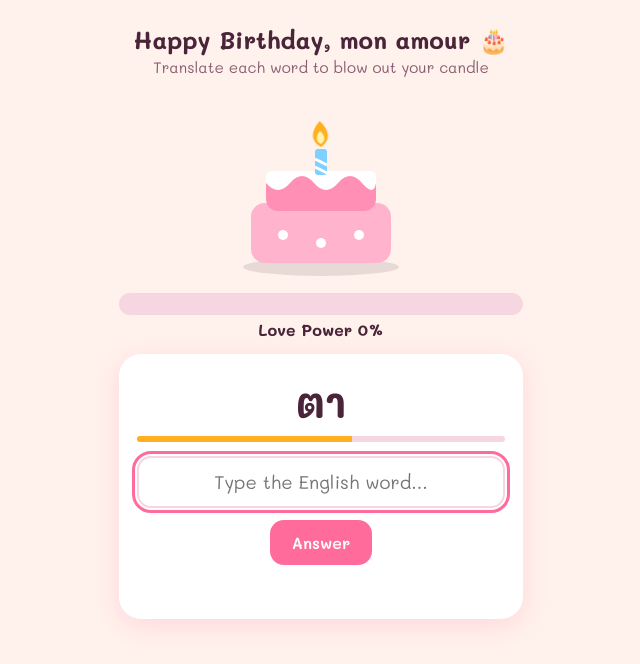
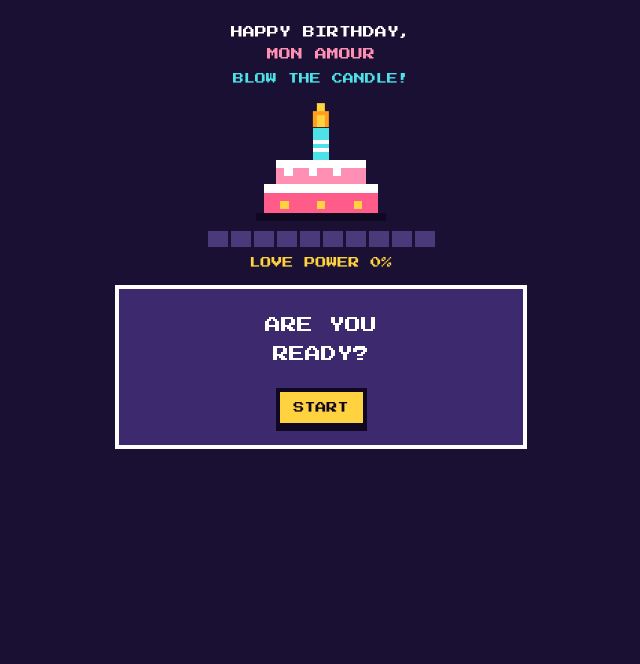
Before and after one commit to ttplayday/bd-cake, a plain HTML site: page index.html in a window 1280 px wide. Shown: the whole page, without its empty margins (319-959 px from the left). Drawn offline with Linux system fonts and the light colour scheme.

Commit message:
Add files via upload

```diff
--- a/index.html
+++ b/index.html
@@ -3,121 +3,140 @@
 <head>
 <meta charset="utf-8">
 <meta name="viewport" content="width=device-width, initial-scale=1, viewport-fit=cover">
-<title>Blow the Candle! 🎂</title>
-<link href="https://fonts.googleapis.com/css2?family=Mali:wght@400;600;700&display=swap" rel="stylesheet">
+<title>Blow the Candle!</title>
+<link href="https://fonts.googleapis.com/css2?family=Press+Start+2P&family=Chakra+Petch:wght@500&display=swap" rel="stylesheet">
 <style>
-:root{--bg:#fff1ec;--ink:#4a2438;--sub:#8a5c70;--card:#ffffff;--pink:#ff6b9a;--pink2:#ffb3cc;--track:#f6d6e0;--flame:#ffb020;--ok:#2e9e6b;--bad:#d6455d;box-sizing:border-box;padding-top:env(safe-area-inset-top,0px);padding-bottom:env(safe-area-inset-bottom,0px);color-scheme:light}
-@media (prefers-color-scheme:dark){:root:not([data-theme="light"]){--bg:#2a1620;--ink:#ffe8ef;--sub:#d9a6b8;--card:#3b212d;--track:#5a3445;color-scheme:dark}}
+:root{--bg:#1a1033;--panel:#2a1a4f;--card:#3d2a6e;--pink:#ff5c8a;--yel:#ffd23f;--cy:#4de1e8;--grn:#6bd66b;--red:#ff6b6b;--dk:#0f0820;color-scheme:dark;box-sizing:border-box;padding-top:env(safe-area-inset-top,0px);padding-bottom:env(safe-area-inset-bottom,0px)}
 *{box-sizing:border-box}
 html,body{margin:0;min-height:100%}
-body{background:var(--bg);color:var(--ink);font-family:'Mali','Noto Sans Thai',system-ui,sans-serif;display:flex;justify-content:center}
-main{width:100%;max-width:440px;padding:20px 18px 32px;text-align:center}
-h1{font-size:1.5rem;margin:4px 0 2px}
-.sub{color:var(--sub);margin:0 0 8px;font-size:.95rem}
-.cake{width:200px;height:200px;margin:6px auto 0;display:block}
-.flame{transform-origin:100px 62px;animation:flick .5s ease-in-out infinite alternate;transition:opacity .6s}
-.out .flame{opacity:0;animation:none}
-.smoke{opacity:0}
-.out .smoke{animation:rise 2.4s ease-out 2}
-@keyframes flick{from{transform:scale(1,1) rotate(-3deg)}to{transform:scale(.9,1.12) rotate(3deg)}}
-@keyframes rise{0%{opacity:.7;transform:translateY(0)}100%{opacity:0;transform:translateY(-26px)}}
-.bar{height:22px;background:var(--track);border-radius:99px;overflow:hidden;margin:8px 0 4px}
-.fill{height:100%;width:0;background:linear-gradient(90deg,var(--pink2),var(--pink));border-radius:99px;transition:width .35s}
-.pct{font-weight:700;margin:0 0 14px}
-.card{background:var(--card);border-radius:22px;padding:18px;box-shadow:0 6px 24px rgba(255,107,154,.18)}
-.word{font-size:2.6rem;font-weight:700;margin:2px 0 8px}
-.timer{height:6px;background:var(--track);border-radius:9px;overflow:hidden;margin-bottom:14px}
-.timer i{display:block;height:100%;width:100%;background:var(--flame)}
-input{width:100%;font:inherit;font-size:1.15rem;padding:12px 14px;border-radius:14px;border:2px solid var(--track);background:transparent;color:var(--ink);text-align:center}
+body{background:var(--bg);color:#fff;font-family:'Press Start 2P',monospace;font-size:11px;line-height:1.8;display:flex;justify-content:center}
+main{width:100%;max-width:440px;padding:16px 14px 30px;text-align:center}
+h1{font-size:12px;font-weight:400;margin:6px 0 4px}
+h1 span{color:#ff8fb3}
+.sub{color:var(--cy);margin:0 0 6px}
+svg.cake{width:130px;height:130px;display:block;margin:4px auto 0}
+.smoke{display:none}.out .smoke{display:inline}.out .flame{display:none}
+.flame{animation:bl 1s steps(1) infinite}
+@keyframes bl{50%{opacity:.25}}
+.bar{display:flex;gap:3px;justify-content:center;margin:6px 0}
+.bar i{width:20px;height:16px;background:#4a3a7a;display:block}
+.pct{margin:0 0 12px;color:var(--yel)}
+.card{background:var(--card);border:4px solid #fff;padding:14px 12px}
+.lab{color:var(--cy)}
+.w{font-family:'Chakra Petch',sans-serif;font-size:28px;color:var(--yel);margin:6px 0;line-height:1.3;word-break:break-word}
+.w.math{font-family:'Press Start 2P',monospace;font-size:20px}
+.w.custom{font-size:16px;color:#fff;line-height:1.5}
+.timer{height:8px;background:#4a3a7a;margin-bottom:12px}.timer i{display:block;height:100%;width:100%;background:var(--yel)}
+input{width:100%;font-family:'Chakra Petch',sans-serif;font-size:18px;padding:10px;border:4px solid var(--dk);background:#fff;color:var(--panel);text-align:center;border-radius:0}
+button{font-family:inherit;font-size:11px;background:var(--yel);color:var(--dk);border:4px solid var(--dk);border-bottom-width:8px;padding:10px 14px;margin-top:12px;cursor:pointer;border-radius:0}
+button:active{border-bottom-width:4px;margin-top:16px}
+button.alt{background:var(--cy)}
 input:focus-visible,button:focus-visible{outline:3px solid var(--pink);outline-offset:2px}
-button{font:inherit;font-weight:600;border:0;border-radius:14px;padding:12px 22px;background:var(--pink);color:#fff;cursor:pointer;margin-top:12px}
-.msg{min-height:1.6em;margin-top:10px;font-weight:600}
-.ok{color:var(--ok)}.bad{color:var(--bad)}
-.shake{animation:sh .3s}
+.msg{min-height:2em;margin-top:10px}
+.ok{color:var(--grn)}.bad{color:var(--red)}
+.shake{animation:sh .3s steps(4)}
 @keyframes sh{25%{transform:translateX(-6px)}75%{transform:translateX(6px)}}
 .hidden{display:none}
-.letter{margin-top:14px;text-align:left;line-height:1.7}
+.letter{margin-top:14px;text-align:left;font-family:'Chakra Petch',sans-serif;font-size:16px;line-height:1.7}
 canvas{position:fixed;inset:0;width:100%;height:100%;pointer-events:none}
-@media (prefers-reduced-motion:reduce){*{animation:none!important;transition:none!important}}
+@media (prefers-reduced-motion:reduce){*{animation:none!important}}
 </style>
 </head>
 <body>
 <main>
-  <h1>Happy Birthday, mon amour 🎂</h1>
-  <p class="sub">Translate each word to blow out your candle</p>
+  <h1>HAPPY BIRTHDAY,<br><span>MON AMOUR</span></h1>
+  <p class="sub">BLOW THE CANDLE!</p>
   <div id="stage">
-    <svg class="cake" viewBox="0 0 200 200" aria-label="Birthday cake">
-      <ellipse cx="100" cy="182" rx="78" ry="9" fill="#00000018"/>
-      <rect x="30" y="118" width="140" height="60" rx="14" fill="#ffb3cc"/>
-      <rect x="45" y="86" width="110" height="40" rx="12" fill="#ff8fb4"/>
-      <path d="M45 98q12 14 24 0t24 0 24 0 24 0 14 0v-6q0-6-6-6H51q-6 0-6 6z" fill="#fff"/>
-      <circle cx="62" cy="150" r="5" fill="#fff"/><circle cx="100" cy="158" r="5" fill="#fff"/><circle cx="138" cy="150" r="5" fill="#fff"/>
-      <rect x="94" y="64" width="12" height="26" rx="3" fill="#7fd0ff"/>
-      <path d="M94 74l12 6M94 82l12 6" stroke="#fff" stroke-width="3"/>
-      <g class="flame"><path d="M100 36c10 10 10 20 0 26-10-6-10-16 0-26z" fill="#ffb020"/><path d="M100 46c5 5 5 10 0 13-5-3-5-8 0-13z" fill="#fff3b0"/></g>
-      <g class="smoke"><path d="M100 60q-8-8 0-16t0-16" stroke="#999" stroke-width="3" fill="none" stroke-linecap="round"/></g>
+    <svg class="cake" viewBox="0 0 64 64" shape-rendering="crispEdges" role="img" aria-label="Pixel birthday cake">
+      <rect x="28" y="16" width="8" height="16" fill="#4de1e8"/><rect x="28" y="22" width="8" height="2" fill="#fff"/><rect x="28" y="26" width="8" height="2" fill="#fff"/>
+      <rect x="10" y="32" width="44" height="12" fill="#ff8fb3"/><rect x="10" y="32" width="44" height="4" fill="#fff"/>
+      <rect x="14" y="36" width="4" height="4" fill="#fff"/><rect x="26" y="36" width="4" height="4" fill="#fff"/><rect x="38" y="36" width="4" height="4" fill="#fff"/>
+      <rect x="4" y="44" width="56" height="14" fill="#ff5c8a"/><rect x="4" y="44" width="56" height="4" fill="#fff"/>
+      <rect x="12" y="52" width="4" height="4" fill="#ffd23f"/><rect x="30" y="52" width="4" height="4" fill="#ffd23f"/><rect x="48" y="52" width="4" height="4" fill="#ffd23f"/>
+      <rect x="0" y="58" width="64" height="4" fill="#0f0820"/>
+      <g class="flame"><rect x="30" y="4" width="4" height="4" fill="#ffd23f"/><rect x="28" y="8" width="8" height="8" fill="#ff9f1c"/><rect x="30" y="10" width="4" height="6" fill="#ffd23f"/></g>
+      <g class="smoke"><rect x="30" y="10" width="4" height="4" fill="#b8b3c9"/><rect x="34" y="6" width="4" height="4" fill="#8f89a8"/><rect x="30" y="2" width="4" height="4" fill="#b8b3c9"/></g>
     </svg>
-    <div class="bar" role="progressbar" aria-valuemin="0" aria-valuemax="100" aria-valuenow="0" id="bar"><div class="fill" id="fill"></div></div>
-    <p class="pct" id="pct">Love Power 0%</p>
-    <div class="card" id="game">
-      <div class="word" id="word">…</div>
+    <div class="bar" id="bar" role="progressbar" aria-valuemin="0" aria-valuemax="100" aria-valuenow="0"><i></i><i></i><i></i><i></i><i></i><i></i><i></i><i></i><i></i><i></i></div>
+    <p class="pct" id="pct">LOVE POWER 0%</p>
+    <div class="card" id="intro">
+      <div style="font-size:16px;margin:8px 0">ARE YOU<br>READY?</div>
+      <button id="start" type="button">START</button>
+    </div>
+    <div class="card hidden" id="game">
+      <div class="lab" id="lab">TRANSLATE</div>
+      <div class="w" id="word">...</div>
       <div class="timer"><i id="tbar"></i></div>
-      <input id="ans" type="text" autocomplete="off" autocapitalize="none" spellcheck="false" placeholder="Type the English word..." aria-label="English answer">
-      <button id="go" type="button">Answer</button>
+      <input id="ans" type="text" autocomplete="off" autocapitalize="none" spellcheck="false" placeholder="Type your answer..." aria-label="Your answer">
+      <button id="go" type="button">ENTER</button>
       <div class="msg" id="msg" aria-live="polite"></div>
     </div>
     <div class="card hidden" id="win">
-      <div class="word" style="font-size:1.8rem">You did it! 🎉</div>
-      <p>The candle is out! Close your eyes, make a wish, and enjoy your special day.</p>
-      <button id="open" type="button">Open your letter 💌</button>
+      <div style="font-size:16px;margin:8px 0;color:var(--yel)">YOU DID IT!</div>
+      <p style="color:var(--cy)">THE CANDLE IS OUT.<br>MAKE A WISH!</p>
+      <button id="open" type="button">OPEN LETTER</button>
       <div class="letter hidden" id="letter">
         <!-- Edit this message to make it your own -->
-        To my love,<br>Happy Birthday! Thank you for always being by my side. May this year be full of smiles, good health, and dreams coming true.<br>I love you the most. ❤️
+        To my love,<br>Happy Birthday! Thank you for always being by my side. May this year be full of smiles, good health, and dreams coming true.<br>I love you the most. &#10084;
       </div>
-      <button id="again" type="button" style="background:var(--pink2);color:var(--ink)">Play again</button>
+      <button id="again" class="alt" type="button">PLAY AGAIN</button>
     </div>
   </div>
 </main>
 <canvas id="fx"></canvas>
 <script>
-// ===== แก้ไขได้: เพิ่มคำศัพท์ที่นี่ [ไทย, [คำตอบที่ยอมรับ]] =====
-const WORDS=[["บ้าน",["house","home"]],["แม่",["mom","mother","mum","mommy","mama"]],["พ่อ",["dad","father","daddy","papa"]],["ปาก",["mouth","lip","lips"]],["ชอบ",["like"]],["กิน",["eat"]],["ข้าว",["rice"]],["อาหาร",["food"]],["สวัสดี",["hello","hi"]],["ขอบคุณ",["thank you","thanks","thankyou"]],["หมา",["dog"]],["แมว",["cat"]],["รถไฟฟ้า",["skytrain","sky train","bts","mrt","metro","subway","train"]],["ตลาด",["market"]],["ร้านอาหาร",["restaurant"]],["ตา",["eye","eyes"]],["ใช่",["yes"]],["น่ารัก",["cute","lovely","adorable"]],["ครู",["teacher"]],["คุณ",["you"]],["สีขาว",["white"]],["สีฟ้า",["blue","light blue","sky blue"]],["เดือนมิถุนายน",["june"]],["เดือนพฤศจิกายน",["november"]]];
-const UP=12, DOWN=8, DRAIN=1, LIMIT=12; // +12% ถูก, -8% ผิด, -1%/วินาที, เวลาต่อคำ 12 วิ
-let power=0,queue=[],cur=null,start=0,lastTick=0,running=false,locked=false,raf;
+const WORDS=[["บ้าน",["house","home"]],["แม่",["mom","mother","mum","mommy","mama"]],["พ่อ",["dad","father","daddy","papa"]],["ปาก",["mouth","lip","lips"]],["ชอบ",["like"]],["กิน",["eat"]],["ข้าว",["rice"]],["อาหาร",["food"]],["สวัสดี",["hello","hi"]],["ขอบคุณ",["thank you","thanks","thankyou"]],["หมา",["dog"]],["แมว",["cat"]],["รถไฟฟ้า",["skytrain","sky train","bts","mrt","metro","subway","electric train"]],["ตลาด",["market"]],["ร้านอาหาร",["restaurant"]],["ตา",["eye","eyes"]],["ใช่",["yes"]],["น่ารัก",["cute","lovely","adorable"]],["ครู",["teacher"]],["คุณ",["you"]],["สีขาว",["white"]],["สีฟ้า",["blue","light blue","sky blue"]],["เดือนมิถุนายน",["june"]],["เดือนพฤศจิกายน",["november"]],["สีแดง",["red"]],["รถไฟ",["train"]],["ม้า",["horse"]],["และ",["and"]]];
+const UP=8, DOWN=8, DRAIN=1.8, GRACE=4; // +8% correct, -8% wrong, -1.8%/sec after GRACE seconds
+const LIM={word:12,math:20,custom:16}, MATH_PER_ROUND=3, CUSTOM_AT=80;
+const CUSTOM={t:'custom',q:'I am the ____ girlfriend in the world.',a:[],limit:LIM.custom}; // any answer is correct
+let power=0,queue=[],cur=null,start=0,lastTick=0,running=false,locked=false,raf,asked=false,ctx;
 const $=id=>document.getElementById(id);
 const norm=s=>s.trim().toLowerCase();
 function shuffle(a){a=a.slice();for(let i=a.length-1;i>0;i--){const j=Math.random()*(i+1)|0;[a[i],a[j]]=[a[j],a[i]]}return a}
-function setPower(p){power=Math.max(0,Math.min(100,p));$('fill').style.width=power+'%';$('pct').textContent='Love Power '+Math.round(power)+'%';$('bar').setAttribute('aria-valuenow',Math.round(power));if(power>=100)win()}
-function next(){if(!queue.length)queue=shuffle(WORDS);cur=queue.pop();$('word').textContent=cur[0];$('ans').value='';start=performance.now();locked=false;$('ans').focus()}
+function beep(seq){try{ctx=ctx||new (window.AudioContext||window.webkitAudioContext)();let t=ctx.currentTime;seq.forEach(([f,d,ty])=>{const o=ctx.createOscillator(),g=ctx.createGain();o.type=ty||'square';o.frequency.value=f;o.connect(g);g.connect(ctx.destination);g.gain.setValueAtTime(.08,t);g.gain.setValueAtTime(.001,t+d);o.start(t);o.stop(t+d);t+=d})}catch(e){}}
+const OK=[[660,.08],[880,.14]],NO=[[200,.12,'sawtooth'],[130,.22,'sawtooth']],WIN=[[523,.1],[659,.1],[784,.1],[1047,.35]];
+function mathQ(){const R=(a,b)=>a+(Math.random()*(b-a+1)|0),r=Math.random();let q,a;
+ if(r<.4){const x=R(6,9),y=R(6,9);q=x+' x '+y;a=x*y}
+ else if(r<.75){const x=R(5,25),y=R(5,25),z=R(5,25);q=x+' + '+y+' + '+z;a=x+y+z}
+ else{const x=R(40,99),y=R(11,x-10);q=x+' - '+y;a=x-y}
+ return {t:'math',q,a:[String(a)],limit:LIM.math}}
+function buildQueue(){return shuffle([...WORDS.map(w=>({t:'word',q:w[0],a:w[1],limit:LIM.word})),...Array.from({length:MATH_PER_ROUND},mathQ)])}
+function setPower(p){power=Math.max(0,Math.min(100,p));const n=Math.floor(power/10);[...$('bar').children].forEach((b,i)=>b.style.background=i<n?(power>=80?'#ffd23f':'#6bd66b'):'');$('pct').textContent='LOVE POWER '+Math.round(power)+'%';$('bar').setAttribute('aria-valuenow',Math.round(power));if(power>=100)win()}
+function next(){
+  if(power>=CUSTOM_AT&&!asked){asked=true;cur=CUSTOM}else{if(!queue.length)queue=buildQueue();cur=queue.pop()}
+  $('word').textContent=cur.q;$('word').className='w '+cur.t;
+  $('lab').textContent=cur.t==='math'?'SOLVE':cur.t==='custom'?'BONUS':'TRANSLATE';
+  $('ans').value='';$('ans').placeholder=cur.t==='math'?'Type the number...':cur.t==='word'?'Type the English word...':'Type your answer...';
+  $('ans').inputMode=cur.t==='math'?'numeric':'text';
+  start=performance.now();locked=false;$('ans').focus()}
 function say(t,c){const m=$('msg');m.textContent=t;m.className='msg '+c}
 function submit(){
   if(!running||locked)return;const v=norm($('ans').value);if(!v)return;locked=true;
-  if(cur[1].includes(v)){say('Correct! +'+UP+'% 💖','ok');setPower(power+UP);if(running)setTimeout(next,600)}
-  else{say('Not quite. Answer: '+cur[1][0],'bad');$('game').classList.remove('shake');void $('game').offsetWidth;$('game').classList.add('shake');setPower(power-DOWN);if(running)setTimeout(next,1400)}
+  if(cur.t==='custom'||cur.a.includes(v)){beep(OK);say(cur.t==='custom'?'OF COURSE! +'+UP:'CORRECT! +'+UP,'ok');setPower(power+UP);if(running)setTimeout(next,800)}
+  else{beep(NO);say('NOPE! ANSWER: '+cur.a[0].toUpperCase(),'bad');$('game').classList.remove('shake');void $('game').offsetWidth;$('game').classList.add('shake');setPower(power-DOWN);if(running)setTimeout(next,1500)}
 }
 function loop(t){
   if(!running)return;
   const dt=(t-lastTick)/1000;lastTick=t;
-  if(!locked){const el=(t-start)/1000;$('tbar').style.width=Math.max(0,100-el/LIMIT*100)+'%';
-    if(el>LIMIT){say('Time is up! Try the next word 😅','bad');locked=true;setPower(power-DOWN);setTimeout(()=>{if(running)next()},900)}
-    else if(el>3){setPower(power-DRAIN*Math.min(dt,.5))}} // วัดตามเวลาจริง
+  if(!locked){const el=(t-start)/1000;$('tbar').style.width=Math.max(0,100-el/cur.limit*100)+'%';
+    if(el>cur.limit){beep(NO);say('TIME UP!','bad');locked=true;setPower(power-DOWN);setTimeout(()=>{if(running)next()},900)}
+    else if(el>GRACE){setPower(power-DRAIN*Math.min(dt,.5))}}
   raf=requestAnimationFrame(loop)
 }
-function begin(){running=true;queue=[];setPower(0);$('stage').classList.remove('out');$('game').classList.remove('hidden');$('win').classList.add('hidden');$('letter').classList.add('hidden');say('','');next();lastTick=performance.now();raf=requestAnimationFrame(loop)}
-function win(){if(!running)return;running=false;cancelAnimationFrame(raf);$('fill').style.width='100%';
-  $('stage').classList.add('out');$('game').classList.add('hidden');$('win').classList.remove('hidden');confetti();blow()}
-function blow(){try{const a=new (window.AudioContext||window.webkitAudioContext)();[523,659,784,1047].forEach((f,i)=>{const o=a.createOscillator(),g=a.createGain();o.frequency.value=f;o.type='triangle';o.connect(g);g.connect(a.destination);const t=a.currentTime+i*.18;g.gain.setValueAtTime(.15,t);g.gain.exponentialRampToValueAtTime(.001,t+.4);o.start(t);o.stop(t+.45)})}catch(e){}}
+function begin(){running=true;queue=[];asked=false;setPower(0);$('stage').classList.remove('out');$('game').classList.remove('hidden');$('win').classList.add('hidden');$('letter').classList.add('hidden');say('','');next();lastTick=performance.now();raf=requestAnimationFrame(loop)}
+function win(){if(!running)return;running=false;cancelAnimationFrame(raf);
+  $('stage').classList.add('out');$('game').classList.add('hidden');$('win').classList.remove('hidden');beep(WIN);confetti()}
 function confetti(){
   const c=$('fx'),x=c.getContext('2d');c.width=innerWidth;c.height=innerHeight;
-  const cols=['#ff6b9a','#ffb020','#7fd0ff','#9be37f','#c79bff'];
-  const ps=Array.from({length:130},()=>({x:Math.random()*c.width,y:-20-Math.random()*c.height*.5,vx:Math.random()*2-1,vy:2+Math.random()*3,s:5+Math.random()*7,c:cols[Math.random()*5|0],h:Math.random()<.25,r:Math.random()*6}));
-  let f=0;(function d(){x.clearRect(0,0,c.width,c.height);ps.forEach(p=>{p.x+=p.vx;p.y+=p.vy;p.r+=.1;x.fillStyle=p.c;if(p.h){x.font=p.s*2+'px serif';x.fillText('❤',p.x,p.y)}else{x.save();x.translate(p.x,p.y);x.rotate(p.r);x.fillRect(-p.s/2,-p.s/4,p.s,p.s/2);x.restore()}});if(++f<320)requestAnimationFrame(d);else x.clearRect(0,0,c.width,c.height)})()
+  const cols=['#ff5c8a','#ffd23f','#4de1e8','#6bd66b','#fff'];
+  const ps=Array.from({length:110},()=>({x:(Math.random()*c.width/8|0)*8,y:-20-Math.random()*c.height*.5,vy:3+(Math.random()*3|0),s:8,c:cols[Math.random()*5|0]}));
+  let f=0;(function d(){x.clearRect(0,0,c.width,c.height);ps.forEach(p=>{p.y+=p.vy;x.fillStyle=p.c;x.fillRect(p.x,Math.round(p.y/8)*8,p.s,p.s)});if(++f<300)requestAnimationFrame(d);else x.clearRect(0,0,c.width,c.height)})()
 }
 $('go').onclick=submit;
 $('ans').addEventListener('keydown',e=>{if(e.key==='Enter')submit()});
 $('open').onclick=()=>{$('letter').classList.remove('hidden');$('open').classList.add('hidden')};
 $('again').onclick=()=>{$('open').classList.remove('hidden');begin()};
-begin();
+$('start').onclick=()=>{$('intro').classList.add('hidden');beep([[880,.08]]);begin()};
 </script>
 </body>
 </html>
```
